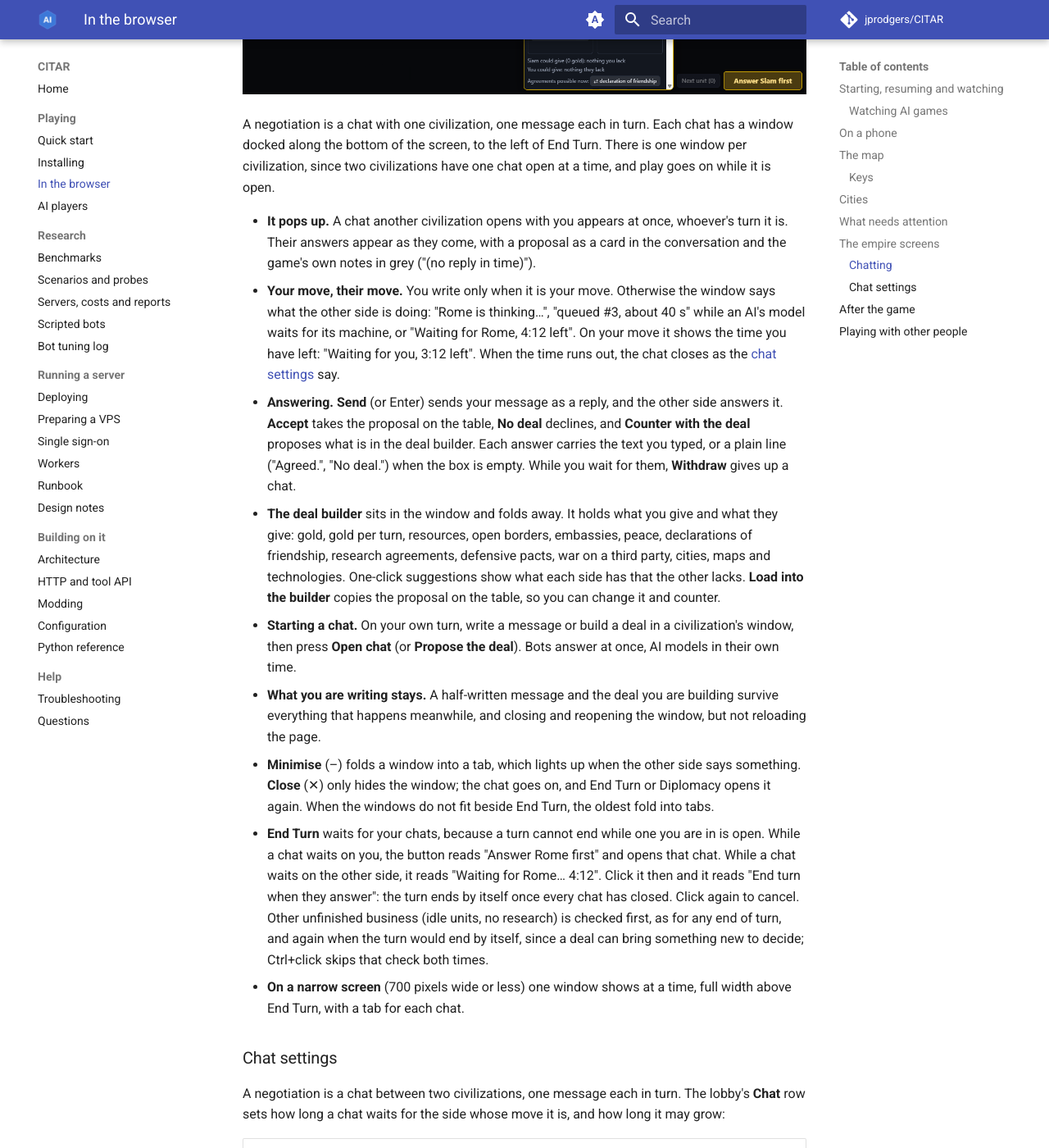
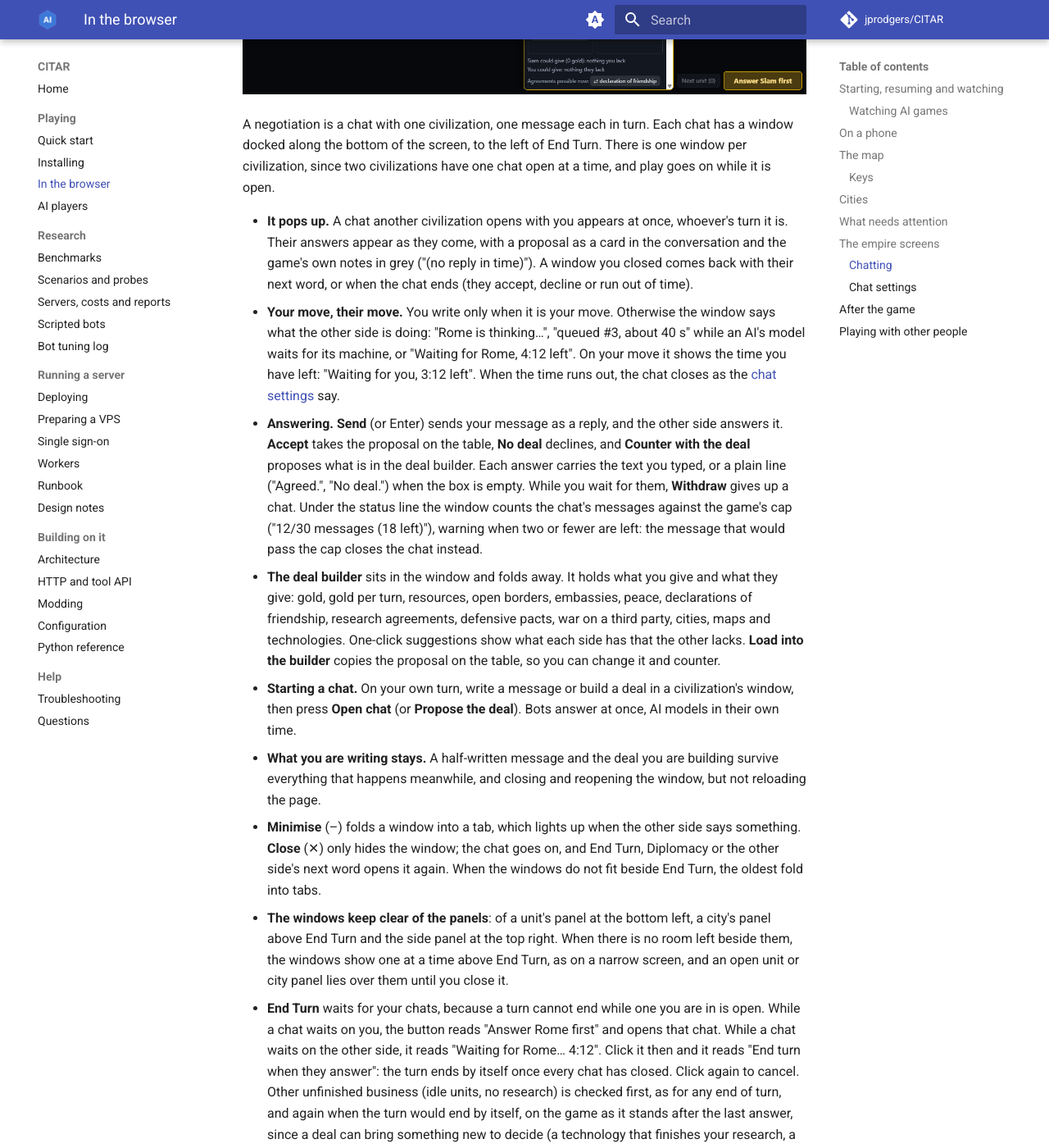
Before and after one commit to jprodgers/CITAR, an MkDocs documentation site: the page built from docs/PLAYING.md, in a window 1280 px wide and 1400 px high, scrolled down 3723 px. Shown: the whole window at 82% size. Built offline with MkDocs 1.6.1 and Material for MkDocs 9.7.7, drawn with Linux system fonts in a browser that asks for light colours; comment, search, counter and statistics services are not loaded; some of the changed text lies outside the part shown.

Commit message:
docs: the chat window's fix round (a closed window comes back, the message count, the panels, the armed check)
PLAYING "Chatting": a window closed with ✕ comes back with the other side's next word or the chat's end; each
window counts its messages against the cap; the windows keep clear of the unit, city and side panels (narrow: an
open unit or city panel lies over them); the armed End Turn checks the game as it stands after the last answer,
and tries again a second later when it cannot fetch it. ARCHITECTURE: the client's chat modules (the clock read,
End Turn's click in ChatDock, the fresh view, the panels), and a conversation's place told only while it waits.

Co-Authored-By: Claude Opus 5.5 <noreply@anthropic.com>

```diff
--- a/docs/PLAYING.md
+++ b/docs/PLAYING.md
@@ -125,7 +125,8 @@ two civilizations have one chat open at a time, and play goes on while it is ope
 
 - **It pops up.** A chat another civilization opens with you appears at once, whoever's turn it is.
   Their answers appear as they come, with a proposal as a card in the conversation and the game's own
-  notes in grey ("(no reply in time)").
+  notes in grey ("(no reply in time)"). A window you closed comes back with their next word, or when
+  the chat ends (they accept, decline or run out of time).
 - **Your move, their move.** You write only when it is your move. Otherwise the window says what the
   other side is doing: "Rome is thinking…", "queued #3, about 40 s" while an AI's model waits for its
   machine, or "Waiting for Rome, 4:12 left". On your move it shows the time you have left: "Waiting
@@ -135,6 +136,9 @@ two civilizations have one chat open at a time, and play goes on while it is ope
   **Accept** takes the proposal on the table, **No deal** declines, and **Counter with the deal**
   proposes what is in the deal builder. Each answer carries the text you typed, or a plain line
   ("Agreed.", "No deal.") when the box is empty. While you wait for them, **Withdraw** gives up a chat.
+  Under the status line the window counts the chat's messages against the game's cap ("12/30
+  messages (18 left)"), warning when two or fewer are left: the message that would pass the cap closes
+  the chat instead.
 - **The deal builder** sits in the window and folds away. It holds what you give and what they give:
   gold, gold per turn, resources, open borders, embassies, peace, declarations of friendship,
   research agreements, defensive pacts, war on a third party, cities, maps and technologies.
@@ -145,15 +149,21 @@ two civilizations have one chat open at a time, and play goes on while it is ope
 - **What you are writing stays.** A half-written message and the deal you are building survive
   everything that happens meanwhile, and closing and reopening the window, but not reloading the page.
 - **Minimise** (–) folds a window into a tab, which lights up when the other side says something.
-  **Close** (✕) only hides the window; the chat goes on, and End Turn or Diplomacy opens it again.
-  When the windows do not fit beside End Turn, the oldest fold into tabs.
+  **Close** (✕) only hides the window; the chat goes on, and End Turn, Diplomacy or the other side's
+  next word opens it again. When the windows do not fit beside End Turn, the oldest fold into tabs.
+- **The windows keep clear of the panels**: of a unit's panel at the bottom left, a city's panel above
+  End Turn and the side panel at the top right. When there is no room left beside them, the windows
+  show one at a time above End Turn, as on a narrow screen, and an open unit or city panel lies over
+  them until you close it.
 - **End Turn** waits for your chats, because a turn cannot end while one you are in is open. While a
   chat waits on you, the button reads "Answer Rome first" and opens that chat. While a chat waits on
   the other side, it reads "Waiting for Rome… 4:12". Click it then and it reads "End turn when they
   answer": the turn ends by itself once every chat has closed. Click again to cancel. Other
   unfinished business (idle units, no research) is checked first, as for any end of turn, and again
-  when the turn would end by itself, since a deal can bring something new to decide; Ctrl+click skips
-  that check both times.
+  when the turn would end by itself, on the game as it stands after the last answer, since a deal can
+  bring something new to decide (a technology that finishes your research, a city); Ctrl+click skips
+  that check both times. If the screen cannot fetch the game just then, it stays armed and tries again
+  a second later.
 - **On a narrow screen** (700 pixels wide or less) one window shows at a time, full width above End
   Turn, with a tab for each chat.
 
```
Also changed, not shown: docs/ARCHITECTURE.md (+4 -2 lines).
